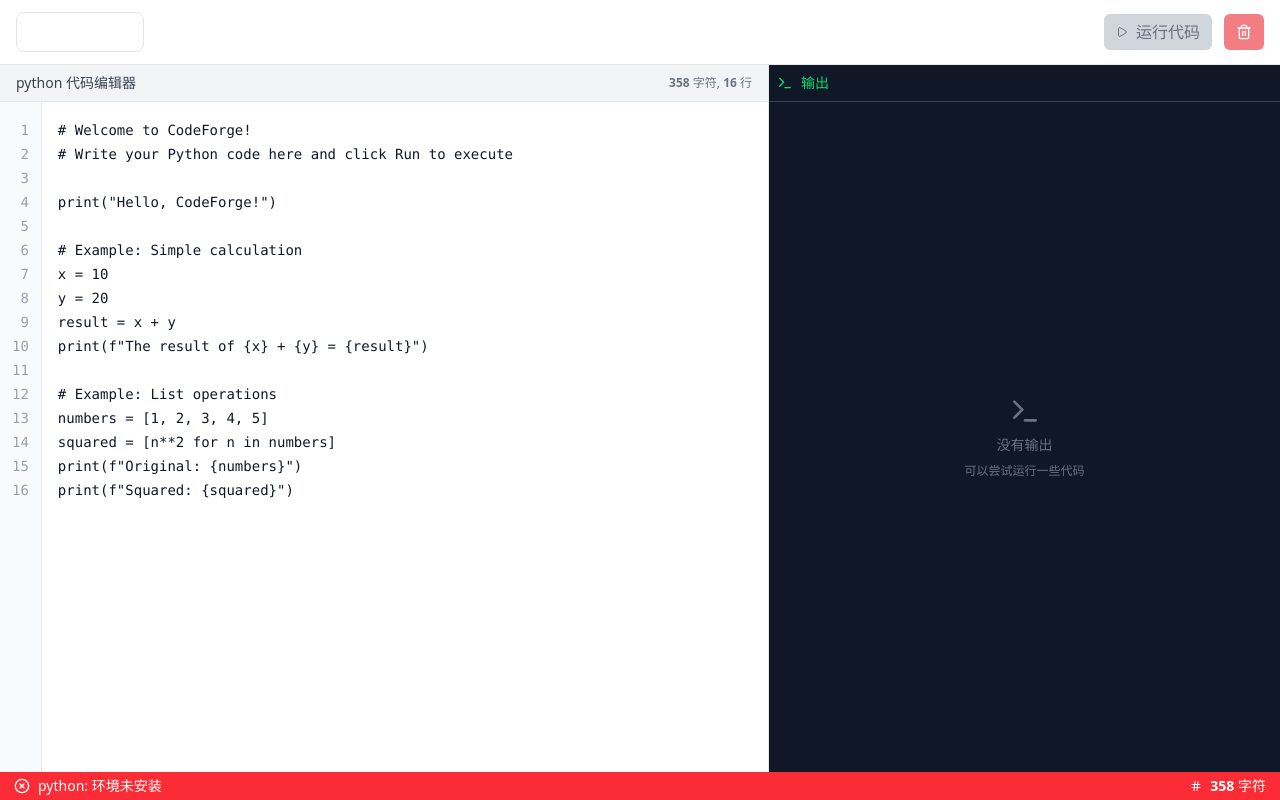
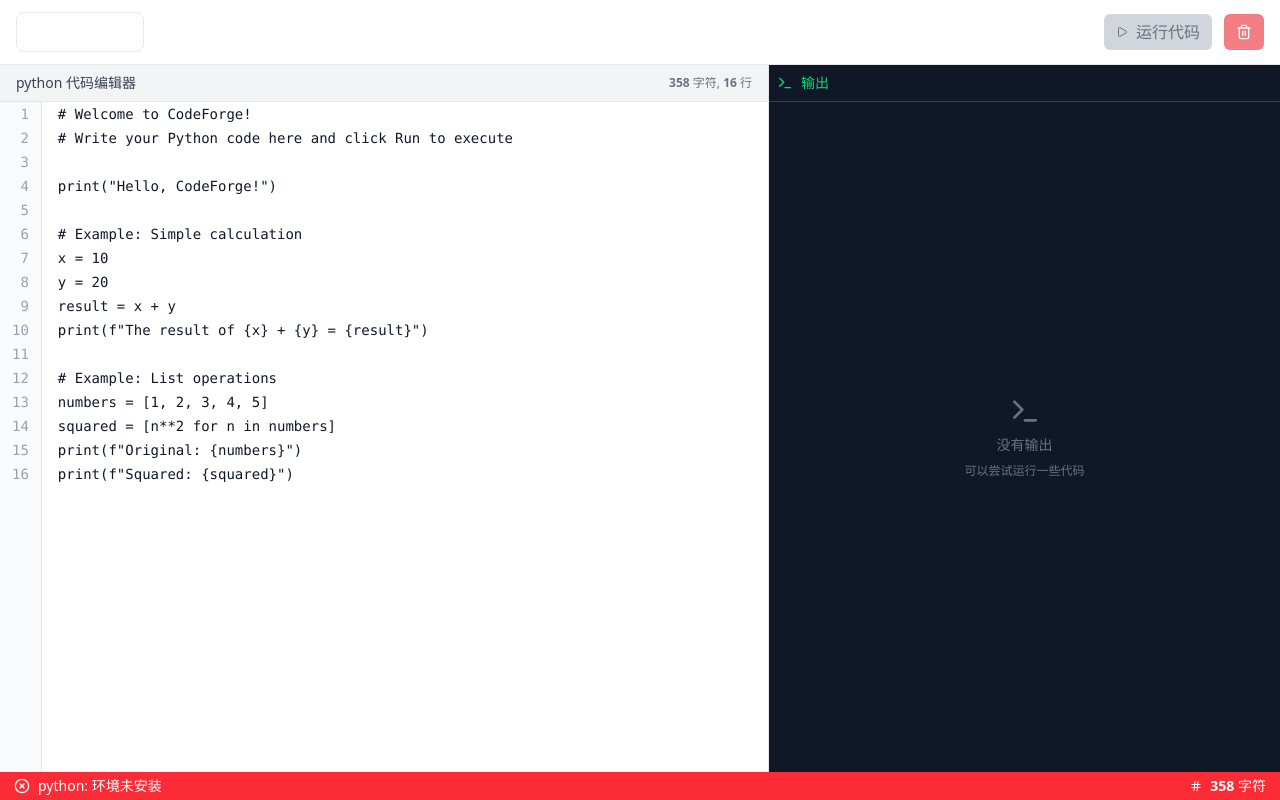
Before and after one commit to devlive-community/codeforge, a Vue app: page / in a window 1280 px wide. Built offline with nearby package versions, Linux system fonts and the light colour scheme.

Commit message:
fix (core): 修复编辑器显示混乱问题

```diff
--- a/src/App.vue
+++ b/src/App.vue
@@ -12,14 +12,16 @@
 
     <div class="flex-1 flex overflow-hidden">
       <!-- 代码编辑器 -->
-      <div class="flex-1 flex flex-col">
-        <div class="bg-gray-100 px-4 py-2 border-b border-gray-200 flex items-center justify-between">
+      <div class="flex-1 flex flex-col overflow-hidden">
+        <div class="bg-gray-100 px-4 py-2 border-b border-gray-200 flex items-center justify-between flex-shrink-0">
           <h2 class="text-sm font-medium text-gray-700">{{ getLanguageDisplayName(currentLanguage) }} 代码编辑器</h2>
           <div class="text-xs text-gray-500">
             <strong>{{ code.length }}</strong> 字符, <strong>{{ code.split('\n').length }}</strong> 行
           </div>
         </div>
-        <CodeEditor v-model="code" class="flex-1" :language="currentLanguage"/>
+        <div class="flex-1 overflow-hidden">
+          <CodeEditor v-model="code" class="h-full" :language="currentLanguage"/>
+        </div>
       </div>
 
       <!-- 输出 -->
--- a/src/components/CodeEditor.vue
+++ b/src/components/CodeEditor.vue
@@ -1,19 +1,20 @@
 <template>
-  <div class="flex bg-white h-full relative">
+  <div class="flex bg-white h-full relative overflow-hidden">
     <!-- 行号 -->
     <div ref="lineNumbersRef"
-         class="bg-gray-50 text-gray-400 text-sm font-mono py-4 px-3 select-none border-r border-gray-200 overflow-hidden flex-shrink-0 z-10">
+         class="bg-gray-50 text-gray-400 text-sm font-mono px-3 pb-4 select-none border-r border-gray-200 overflow-hidden flex-shrink-0 z-10"
+         style="padding-top: 0;">
       <div v-for="(num, index) in lineNumbers" :key="index" class="h-6 leading-6 text-right">
         {{ num }}
       </div>
     </div>
 
     <!-- 语法高亮容器 -->
-    <div class="flex-1 relative">
+    <div class="flex-1 relative overflow-hidden">
       <!-- 高亮显示层 -->
       <pre ref="highlightRef"
-           class="absolute inset-0 p-4 font-mono text-sm leading-6 bg-transparent pointer-events-none overflow-hidden whitespace-pre-wrap z-0"
-           style="margin: 0; border: 0; word-break: break-word; white-space: pre-wrap;"
+           class="absolute inset-0 px-4 pb-4 font-mono text-sm leading-6 bg-transparent pointer-events-none overflow-auto whitespace-pre-wrap z-0"
+           style="margin: 0; border: 0; padding-top: 0; word-break: break-word; white-space: pre-wrap;"
            v-html="highlightedCode"></pre>
 
       <!-- 代码输入框 -->
@@ -22,8 +23,8 @@
                 @input="handleInput"
                 @keydown="handleKeyDown"
                 @scroll="handleScroll"
-                class="absolute inset-0 p-4 font-mono text-sm leading-6 resize-none outline-none bg-transparent z-10"
-                style="color: transparent; caret-color: #374151; margin: 0; border: 0; word-break: break-word; white-space: pre-wrap;"
+                class="absolute inset-0 px-4 pb-4 font-mono text-sm leading-6 resize-none outline-none bg-transparent z-10 overflow-auto"
+                style="color: transparent; caret-color: #374151; margin: 0; border: 0; padding-top: 0; word-break: break-word; white-space: pre-wrap;"
                 placeholder="在此输入代码..."
                 spellcheck="false">
       </textarea>
```
